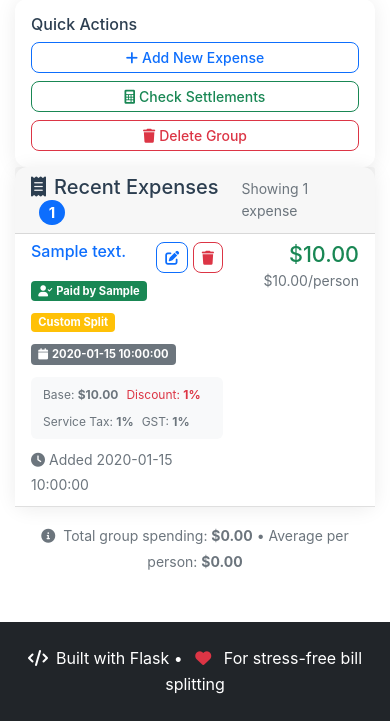
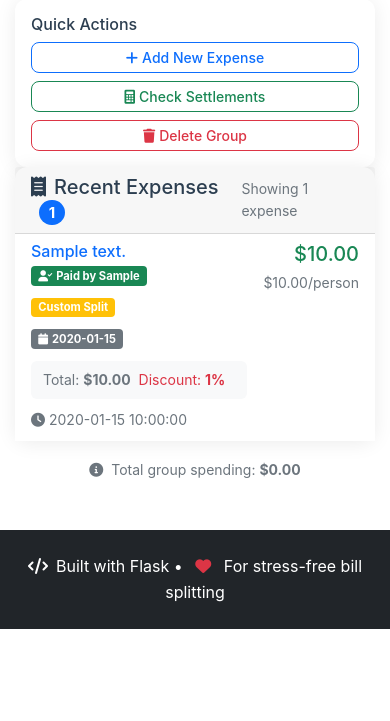
Before and after one commit to Premnat30/settle_up, a Flask app: template templates/group_detail.html in a window 390 px wide. Shown: the part 590-1311 px from the top of the page. After the commit the page ends 1219 px from the top, so only its background shows below. Run offline with Flask 3, Linux system fonts and the light colour scheme; the template is opened without the code that fills it: most values are stand-ins (such as "Sample title", 1, 10 or a date in 2020).

Commit message:
Update Fix

```diff
--- a/app.py
+++ b/app.py
@@ -334,7 +334,7 @@ def group_detail(group_id):
 
             if expense and expense.get('group_id') == group_id:
                 try:
-                    # Ensure expense has all required fields
+                    # Ensure expense has all required fields with safe defaults
                     if 'date' not in expense:
                         expense['date'] = datetime.now().isoformat()
                     if 'visit_date' not in expense:
@@ -347,8 +347,15 @@ def group_detail(group_id):
                         expense['service_tax_percent'] = 0
                     if 'gst_percent' not in expense:
                         expense['gst_percent'] = 0
+                    if 'participants' not in expense:
+                        expense['participants'] = group['members']  # Default to all members for old expenses
 
-                    expense['date_display'] = datetime.fromisoformat(expense['date']).strftime('%Y-%m-%d %H:%M')
+                    # Safe date parsing
+                    try:
+                        expense['date_display'] = datetime.fromisoformat(expense['date']).strftime('%Y-%m-%d %H:%M')
+                    except (ValueError, TypeError):
+                        expense['date_display'] = "Unknown date"
+
                     expense['visit_date_display'] = expense['visit_date'][:10]
                     group_expenses.append(expense)
                 except (ValueError, KeyError) as e:
@@ -367,6 +374,8 @@ def group_detail(group_id):
                              total_spent=total_spent)
     except Exception as e:
         print(f"Error in group_detail: {e}")
+        import traceback
+        traceback.print_exc()
         flash('Error loading group details. Please try again.', 'error')
         return redirect(url_for('index'))
 
--- a/templates/group_detail.html
+++ b/templates/group_detail.html
@@ -111,21 +111,7 @@
                         <div class="list-group-item expense-item">
                             <div class="d-flex w-100 justify-content-between align-items-start">
                                 <div class="flex-grow-1 me-3">
-                                    <div class="d-flex justify-content-between align-items-start mb-2">
-                                        <h6 class="mb-0 text-primary">{{ expense.description }}</h6>
-                                        <div class="expense-actions">
-                                            <a href="{{ url_for('edit_expense', group_id=group.id, expense_id=expense.id) }}"
-                                               class="btn btn-sm btn-outline-primary" title="Edit Expense">
-                                                <i class="fas fa-edit"></i>
-                                            </a>
-                                            <button type="button" class="btn btn-sm btn-outline-danger"
-                                                    data-bs-toggle="modal"
-                                                    data-bs-target="#deleteExpenseModal{{ expense.id }}"
-                                                    title="Delete Expense">
-                                                <i class="fas fa-trash"></i>
-                                            </button>
-                                        </div>
-                                    </div>
+                                    <h6 class="mb-1 text-primary">{{ expense.description }}</h6>
 
                                     <div class="expense-meta mb-2">
                                         <span class="badge bg-success me-2">
@@ -137,39 +123,35 @@
                                         <span class="badge bg-warning me-2">Custom Split</span>
                                         {% endif %}
 
-                                        <!-- Participant Count Badge -->
+                                        <!-- Participant Count Badge - Safe access -->
                                         {% set participant_count = expense.participants|length if expense.participants else group.members|length %}
                                         {% if participant_count < group.members|length %}
-                                        <span class="badge bg-secondary me-2"
-                                              title="Participants: {{ expense.participants|join(', ') if expense.participants else 'All members' }}">
+                                        <span class="badge bg-secondary me-2">
                                             <i class="fas fa-user-friends me-1"></i>{{ participant_count }}/{{ group.members|length }}
                                         </span>
                                         {% endif %}
 
-                                        {% if expense.visit_date %}
+                                        {% if expense.visit_date and expense.visit_date != expense.date[:10] %}
                                         <span class="badge bg-secondary">
-                                            <i class="fas fa-calendar me-1"></i>{{ expense.visit_date_display }}
+                                            <i class="fas fa-calendar me-1"></i>{{ expense.visit_date[:10] }}
                                         </span>
                                         {% endif %}
                                     </div>
 
-                                    <!-- Amount Breakdown -->
+                                    <!-- Amount Breakdown - Safe access -->
                                     <div class="amount-breakdown small text-muted mb-2">
                                         <div class="d-flex flex-wrap gap-2">
+                                            <span>Total: <strong>${{ "%.2f"|format(expense.amount) }}</strong></span>
+                                            {% if expense.base_amount and expense.base_amount != expense.amount %}
                                             <span>Base: <strong>${{ "%.2f"|format(expense.base_amount) }}</strong></span>
-                                            {% if expense.discount_percent > 0 %}
+                                            {% endif %}
+                                            {% if expense.discount_percent and expense.discount_percent > 0 %}
                                             <span class="text-danger">Discount: <strong>{{ expense.discount_percent }}%</strong></span>
-                                            {% endif %}
-                                            {% if expense.service_tax_percent > 0 %}
-                                            <span>Service Tax: <strong>{{ expense.service_tax_percent }}%</strong></span>
-                                            {% endif %}
-                                            {% if expense.gst_percent > 0 %}
-                                            <span>GST: <strong>{{ expense.gst_percent }}%</strong></span>
                                             {% endif %}
                                         </div>
                                     </div>
 
-                                    <!-- Participant List (if not all members participated) -->
+                                    <!-- Participant List - Safe access -->
                                     {% if expense.participants and expense.participants|length < group.members|length %}
                                     <div class="participants-list mb-2">
                                         <small class="text-muted">
@@ -181,39 +163,15 @@
                                     {% endif %}
 
                                     <small class="text-muted">
-                                        <i class="fas fa-clock me-1"></i>Added {{ expense.date_display }}
+                                        <i class="fas fa-clock me-1"></i>{{ expense.date_display }}
                                     </small>
                                 </div>
                                 <div class="text-end">
-                                    <div class="expense-amount mb-2">
-                                        <h4 class="text-success mb-0">${{ "%.2f"|format(expense.amount) }}</h4>
-                                        {% set actual_participants = expense.participants|length if expense.participants else group.members|length %}
-                                        <small class="text-muted">
-                                            ${{ "%.2f"|format(expense.amount / actual_participants) }}/person
-                                        </small>
-                                    </div>
-                                </div>
-                            </div>
-                        </div>
-
-                        <!-- Delete Modal for each expense -->
-                        <div class="modal fade" id="deleteExpenseModal{{ expense.id }}" tabindex="-1">
-                            <div class="modal-dialog">
-                                <div class="modal-content">
-                                    <div class="modal-header">
-                                        <h5 class="modal-title">Confirm Delete</h5>
-                                        <button type="button" class="btn-close" data-bs-dismiss="modal"></button>
-                                    </div>
-                                    <div class="modal-body">
-                                        <p>Are you sure you want to delete the expense "<strong>{{ expense.description }}</strong>"?</p>
-                                        <p class="text-muted small">This action cannot be undone.</p>
-                                    </div>
-                                    <div class="modal-footer">
-                                        <button type="button" class="btn btn-secondary" data-bs-dismiss="modal">Cancel</button>
-                                        <form action="{{ url_for('delete_expense', group_id=group.id, expense_id=expense.id) }}" method="POST">
-                                            <button type="submit" class="btn btn-danger">Delete Expense</button>
-                                        </form>
-                                    </div>
+                                    <h5 class="text-success mb-1">${{ "%.2f"|format(expense.amount) }}</h5>
+                                    {% set actual_participants = expense.participants|length if expense.participants else group.members|length %}
+                                    <small class="text-muted">
+                                        ${{ "%.2f"|format(expense.amount / actual_participants) }}/person
+                                    </small>
                                 </div>
                             </div>
                         </div>
@@ -239,8 +197,6 @@
                 <small class="text-muted">
                     <i class="fas fa-info-circle me-1"></i>
                     Total group spending: <strong>${{ "%.2f"|format(total_spent) }}</strong>
-                    {% set total_participants = group.members|length %}
-                    • Average per person: <strong>${{ "%.2f"|format(total_spent / total_participants) }}</strong>
                 </small>
             </div>
             {% endif %}
@@ -256,26 +212,12 @@
 
 .expense-item:hover {
     background-color: #f8f9fa;
-    transform: translateX(5px);
 }
 
 .stat-number {
     font-size: 1.5rem;
     font-weight: bold;
     margin-bottom: 0.25rem;
-}
-
-.expense-amount {
-    min-width: 120px;
-}
-
-.expense-actions {
-    opacity: 0;
-    transition: opacity 0.3s ease;
-}
-
-.expense-item:hover .expense-actions {
-    opacity: 1;
 }
 
 .empty-state {
@@ -286,7 +228,6 @@
     background: #f8f9fa;
     padding: 8px 12px;
     border-radius: 6px;
-    margin: 8px 0;
 }
 
 .expense-meta {
@@ -309,10 +250,6 @@
         align-items: flex-start;
     }
 
-    .expense-actions {
-        opacity: 1; /* Always show on mobile */
-    }
-
     .btn-group {
         flex-direction: column;
         width: 100%;
@@ -322,10 +259,6 @@
         margin-bottom: 5px;
         border-radius: 6px !important;
     }
-
-    .participants-list {
-        font-size: 0.8rem;
-    }
 }
 
 @media (max-width: 576px) {
@@ -333,10 +266,6 @@
         font-size: 0.7rem;
         margin-bottom: 4px;
     }
-
-    .amount-breakdown {
-        font-size: 0.75rem;
-    }
 }
 </style>
 {% endblock %}
```
